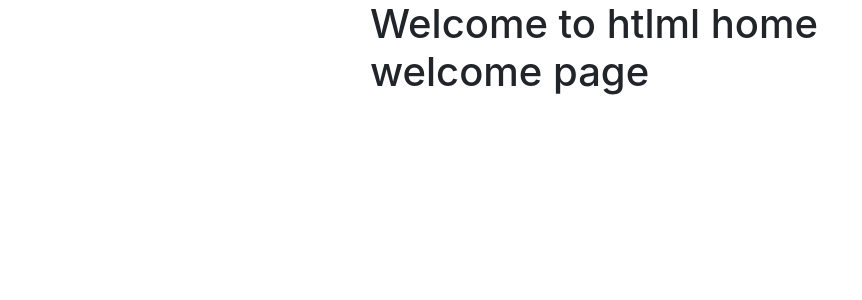
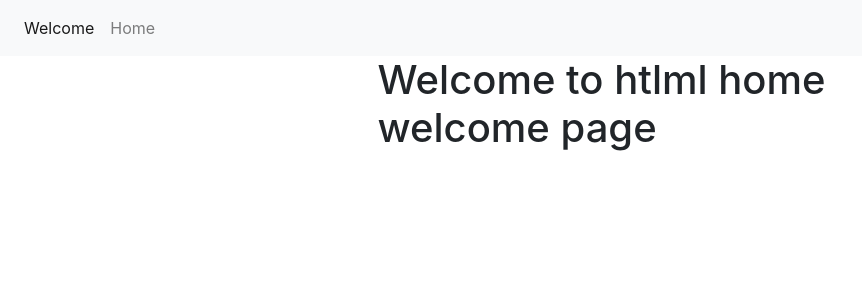
Before and after one commit to premkumarr1989/pythonnew, a Flask app: page /home in a window 1280 px wide. Shown: the top 300 px of the page, without its empty margins (0-862 px from the left). Run offline with Flask 2, Linux system fonts and the light colour scheme; some libraries are stand-ins or nearby versions.

Commit message:
4th upload with bootstrap nav bar link

```diff
--- a/templates/home.html
+++ b/templates/home.html
@@ -1,13 +1,11 @@
-<!DOCTYPE html>
-<html lang="en">
-<head>
-        <link rel="stylesheet" href="https://stackpath.bootstrapcdn.com/bootstrap/4.3.1/css/bootstrap.min.css" integrity="sha384-ggOyR0iXCbMQv3Xipma34MD+dH/1fQ784/j6cY/iJTQUOhcWr7x9JvoRxT2MZw1T" crossorigin="anonymous">
-    <meta charset="UTF-8">
-    <meta name="viewport" content="width=device-width, initial-scale=1.0">
-    <meta http-equiv="X-UA-Compatible" content="ie=edge">
-    <title>Document</title>
-</head>
-<body>
+{%extends 'master.html'%}
+
+
+{% block mybody %}
+
+
+
+
 
 
     <div class="container">
@@ -25,5 +23,5 @@
             <div class="col-sm-3"></div>
         </div>
     </div>
-</body>
-</html>
+
+    {% endblock %}
--- /dev/null
+++ b/templates/master.html
@@ -0,0 +1,32 @@
+<!DOCTYPE html>
+<html lang="en">
+<head>
+        <link rel="stylesheet" href="https://stackpath.bootstrapcdn.com/bootstrap/4.3.1/css/bootstrap.min.css" integrity="sha384-ggOyR0iXCbMQv3Xipma34MD+dH/1fQ784/j6cY/iJTQUOhcWr7x9JvoRxT2MZw1T" crossorigin="anonymous">
+    <meta charset="UTF-8">
+    <meta name="viewport" content="width=device-width, initial-scale=1.0">
+    <meta http-equiv="X-UA-Compatible" content="ie=edge">
+    <title>Document</title>
+</head>
+<body>
+        <nav class="navbar navbar-expand-sm bg-light navbar-light">
+                <ul class="navbar-nav">
+                  <li class="nav-item active">
+                    <a class="nav-link" href="/">Welcome</a>
+                  </li>
+                  <li class="nav-item">
+                    <a class="nav-link" href="/home">Home</a>
+                  </li>
+
+                </ul>
+              </nav>
+
+
+    <div class="container">
+
+        {% block mybody %}
+
+        {% endblock %}
+
+       </div>
+</body>
+</html>
```
Also changed, not shown: templates/index.html (+11 -17 lines).
